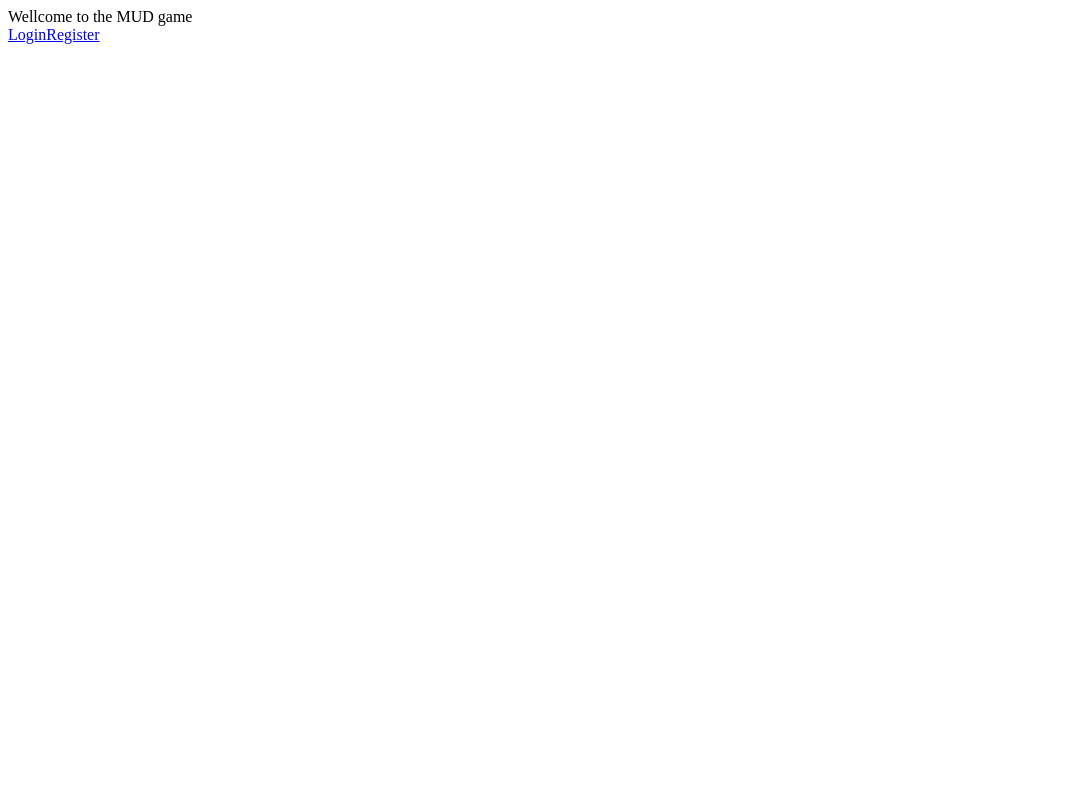
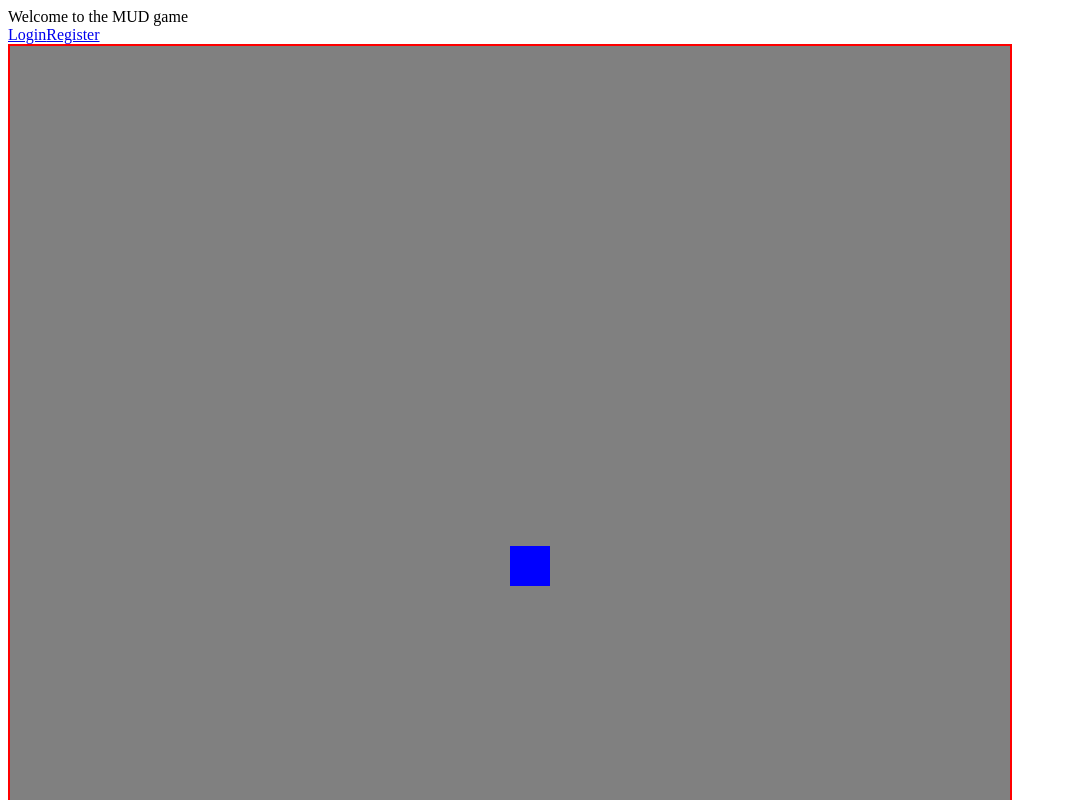
Before and after one commit to cseu3-mud-pam/Front-End, a React (Create React App) app in the folder client/: page /home in a window 1280 px wide. Shown: the top 800 px of the page, without its empty margins (0-1067 px from the left). Built offline with nearby package versions, Linux system fonts and the light colour scheme; no server answers.

Commit message:
add basic move feature

```diff
--- a/client/src/components/Home.js
+++ b/client/src/components/Home.js
@@ -1,19 +1,118 @@
-import React from 'react';
-import { Link } from 'react-router-dom';
+import React, { useEffect, useState } from 'react'
+import { Link } from 'react-router-dom'
+import axios from 'axios'
 
 function Home() {
+  const [rooms, setRooms] = useState([])
+  useEffect(() => {
+    axios
+      .get('http://localhost:8000/api/adv/rooms/')
+      .then(res => setRooms([...res.data.message]))
+      .catch(err => console.log(err))
+  }, [])
+
+  useEffect(() => {
+    drawPlayer()
+    const canvas = document.getElementById('canvas')
+    const ctx = canvas.getContext('2d')
+
+    // ctx.fillRect(0, 950, 50, 50)
+
+    // ctx.fillStyle = '#FF1111'
+    // ctx.fillRect(560, 500, 50, 50)
+
+    // const north = 0
+    // const south = 0
+    // const east = 0
+    // const west = 0
+    let x = 500
+    let y = 500
+    rooms.forEach(room => {
+      if (room.north) {
+        ctx.fillStyle = '#FF0000'
+        ctx.fillRect(x, y, 50, 50)
+        y += 70
+      }
+      if (room.west) {
+        ctx.fillStyle = 'green'
+        ctx.fillRect(x, y, 50, 50)
+        x -= 70
+      }
+      if (room.east) {
+        ctx.fillStyle = 'brown'
+        ctx.fillRect(x, y, 50, 50)
+        x += 70
+      }
+
+      if (room.south) {
+        ctx.fillStyle = '#FF0000'
+        ctx.fillRect(x, y, 50, 50)
+        y -= 70
+      }
+    })
+  }, [rooms])
+
+  let deltaX = 500
+  let deltaY = 500
+
+  const clearRect = () => {
+    const canvas = document.getElementById('canvas')
+    const ctx = canvas.getContext('2d')
+    return ctx.clearRect(deltaX, deltaY, 40, 40)
+  }
+
+  const drawPlayer = () => {
+    clearRect()
+    const canvas = document.getElementById('canvas')
+    const ctx = canvas.getContext('2d')
+    ctx.fillStyle = 'blue'
+    ctx.fillRect(deltaX, deltaY, 40, 40)
+  }
+
+  const movePlayer = e => {
+    switch (e.keyCode) {
+      case 37:
+        // left keypad
+        deltaX -= 70
+        break
+      case 38:
+        // up keypad
+        deltaY -= 70
+        break
+      case 39:
+        //right keypad
+        deltaX += 70
+        break
+      case 40:
+        // down keypad
+        deltaY += 70
+        break
+      default:
+        break
+    }
+    e.preventDefault()
+
+    drawPlayer()
+  }
   return (
     <div>
-        <div>
-            Wellcome to the MUD game
-        </div>
-        <div>
-            <Link to='/login'>Login</Link>
-            <Link to='/register'>Register</Link>
-        </div>
+      <div>Welcome to the MUD game</div>
+      <div>
+        <Link to='/login'>Login</Link>
+        <Link to='/register'>Register</Link>
+      </div>
+      <div>
+        {window.addEventListener('keydown', movePlayer, false)}
+        <canvas
+          id='canvas'
+          style={{ border: '2px solid red', background: 'grey' }}
+          width='1000'
+          height='1000'
+        ></canvas>
+        {/* {drawPlayer} */}
+      </div>
     </div>
-
-  );
+  )
 }
 
-export default Home;
+export default Home
```
Also changed, not shown: client/src/index.js (+4 -4 lines), 1 other file (tests, documents, lock files or other folders).
